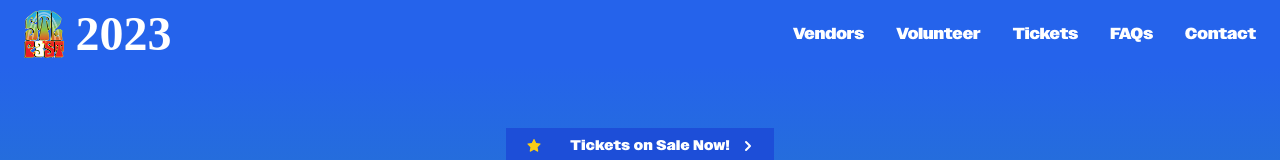
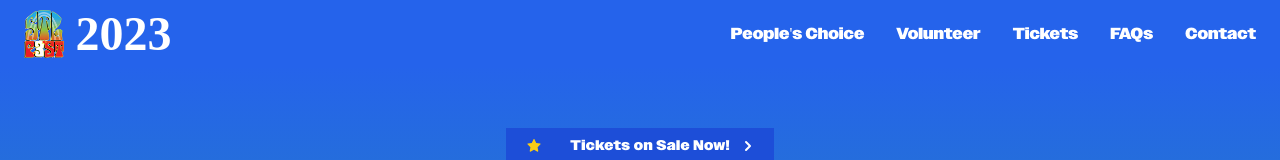
Before and after one commit to twinnytwin22/stlfest.live, a Next.js app: page / in a window 1280 px wide. Shown: the top 160 px of the page. Built offline with nearby package versions, Linux system fonts and the light colour scheme; a web font is replaced by a local one.

Commit message:
Update NavBar.tsx

```diff
--- a/ui/navigation/NavBar.tsx
+++ b/ui/navigation/NavBar.tsx
@@ -7,7 +7,7 @@ import ContactButton from './modal'
 
 const extLink = 'https://www.ticketfalcon.com/e/stlfestflashsale/'
 const intLink = '/tickets'
-
+const peoplesChoice = 'https://docs.google.com/forms/d/e/1FAIpQLSfDTsIQSPgKdrYZAVKWwlyYU7jp9osbW9dwTCngxDy6KQt8ew/viewform?vc=0&c=0&w=1&flr=0'
 function NavBar() {
     const [isOpen, setIsOpen] = useState(false);
 
@@ -44,7 +44,7 @@ function NavBar() {
                         <ul className="flex flex-col mt-4 font-medium lg:flex-row lg:space-x-8 lg:mt-0 font-['owners2']">
 
                             <li>
-                                <Link href="https://docs.google.com/forms/d/e/1FAIpQLScs6LToQlWOXR29qm6_Yp9O9IvnIh4OT0xHFxqh-n5NCao5bQ/viewform" className="block py-2 pr-4 pl-3 text-white hover:bg-gray-50 lg:hover:bg-transparent  hover:text-white lg:p-0 hover:scale-105 ease-in-out duration-150">Vendors</Link>
+                                <Link href={peoplesChoice} className="block py-2 pr-4 pl-3 text-white hover:bg-gray-50 lg:hover:bg-transparent  hover:text-white lg:p-0 hover:scale-105 ease-in-out duration-150">People's Choice</Link>
                             </li>
                             <li>
                                 <Link href="https://docs.google.com/forms/d/e/1FAIpQLSdrQEdHdEnTF9ymWJ18CfZpeXI0krQsAEGF7OyzWWV2xgEiDQ/viewform" className="block py-2 pr-4 pl-3 text-white hover:bg-gray-50 lg:hover:bg-transparent  hover:text-white lg:p-0 hover:scale-105 ease-in-out duration-150">Volunteer</Link>
```
